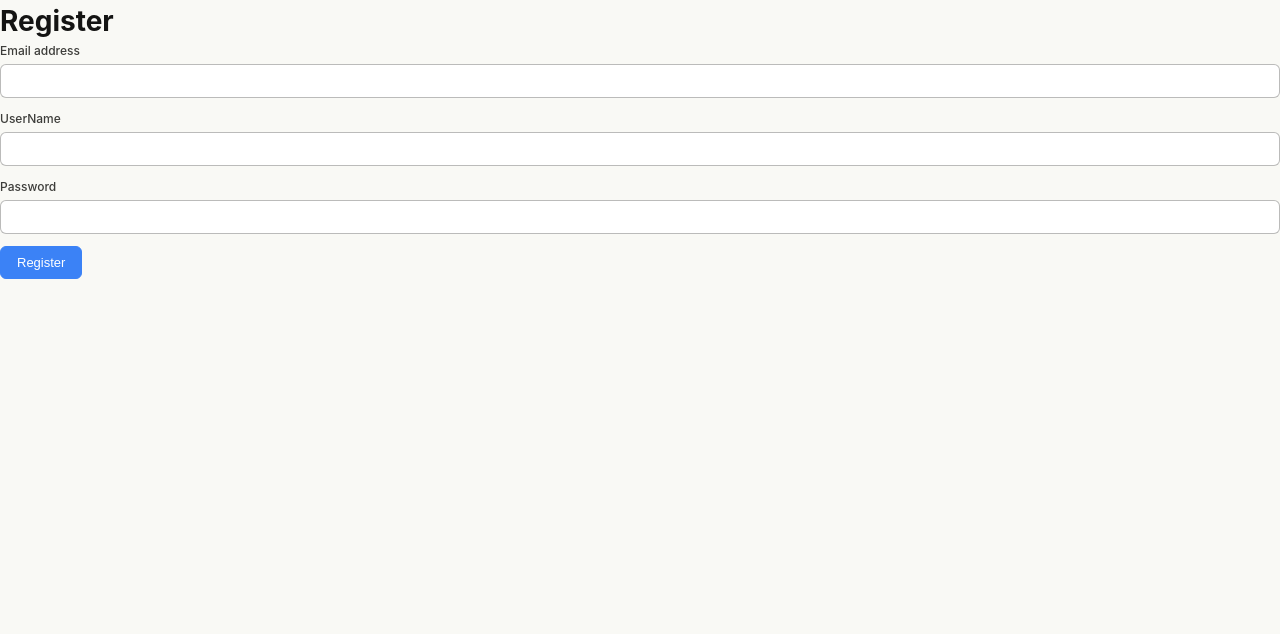
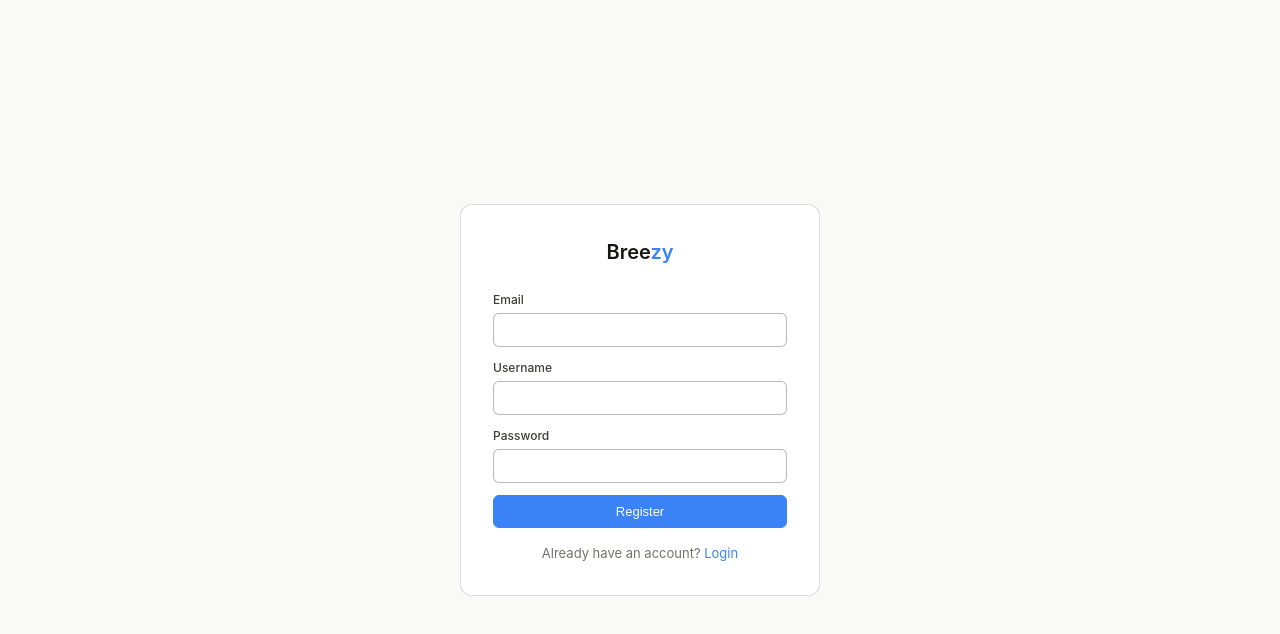
Before and after one commit to gstefan-dev/Breezy, a React (Vite) app in the folder breezy-frontend/: page /register in a window 1280 px wide. Shown: the top 634 px of the page. Built offline with nearby package versions, Linux system fonts and the light colour scheme.

Commit message:
Styling Register and Login page

```diff
--- a/breezy-frontend/src/index.css
+++ b/breezy-frontend/src/index.css
@@ -191,3 +191,33 @@ button:disabled { opacity: 0.5; cursor: not-allowed; }
 
 .participant { display: flex; align-items: center; gap: 8px; padding: 7px 0; border-bottom: 1px solid var(--border); }
 .participant:last-child { border-bottom: none; }
+
+.auth-page {
+    min-height: 100vh;
+    display: flex;
+    align-items: center;
+    justify-content: center;
+    background: var(--surface-0);
+}
+.auth-card {
+    background: var(--surface-2);
+    border: 1px solid var(--border);
+    border-radius: var(--radius-lg);
+    padding: 32px;
+    width: 100%;
+    max-width: 360px;
+}
+.auth-logo {
+    font-size: 20px;
+    font-weight: 600;
+    margin-bottom: 24px;
+    text-align: center;
+}
+.auth-logo span { color: var(--accent); }
+.auth-footer {
+    margin-top: 16px;
+    font-size: 13px;
+    color: var(--text-muted);
+    text-align: center;
+}
+.auth-footer a { color: var(--accent); text-decoration: none; }
--- a/breezy-frontend/src/pages/Login.tsx
+++ b/breezy-frontend/src/pages/Login.tsx
@@ -1,6 +1,7 @@
 import { useState } from "react";
-import {useNavigate} from "react-router-dom";
-import {useAuth} from "../context/AuthContext.tsx";
+import { useNavigate, Link } from "react-router-dom";
+import { useAuth } from "../context/AuthContext";
+import { API_BASE_URL } from "../config/api";
 
 function Login() {
     const [email, setEmail] = useState("");
@@ -14,29 +15,30 @@ function Login() {
         setError("");
 
         try {
-            const response = await fetch("https://localhost:44365/api/users/login", {
+            const response = await fetch(`${API_BASE_URL}/api/users/login`, {
                 method: "POST",
                 headers: { "Content-Type": "application/json" },
                 body: JSON.stringify({ Email: email, Password: password }),
             });
 
             if (!response.ok) {
-                throw new Error("Login failed");
+                setError("Invalid email or password.");
+                return;
             }
 
             const token = await response.text();
-            console.log("Token received:", token);
             login(token);
             navigate("/dashboard");
         } catch (err) {
             console.error(err);
-            setError("Invalid email or password.");
+            setError("Something went wrong. Please try again.");
         }
     }
 
     return (
-        <div>
-            <h1>Login</h1>
+        <div className="auth-page">
+            <div className="auth-card">
+                <div className="auth-logo">Bree<span>zy</span></div>
                 <form onSubmit={handleSubmit}>
                     <div>
                         <label htmlFor="email">Email</label>
@@ -45,6 +47,7 @@ function Login() {
                             type="email"
                             value={email}
                             onChange={(e) => setEmail(e.target.value)}
+                            required
                         />
                     </div>
                     <div>
@@ -54,11 +57,16 @@ function Login() {
                             type="password"
                             value={password}
                             onChange={(e) => setPassword(e.target.value)}
+                            required
                         />
                     </div>
-                {error && <p style={{ color: "red" }}>{error}</p>}
-                <button type="submit">Login</button>
+                    {error && <p style={{ color: "var(--text-danger)", fontSize: 13 }}>{error}</p>}
+                    <button type="submit" style={{ width: "100%" }}>Login</button>
                 </form>
+                <div className="auth-footer">
+                    Don't have an account? <Link to="/register">Register</Link>
+                </div>
+            </div>
         </div>
     );
 }
--- a/breezy-frontend/src/pages/Register.tsx
+++ b/breezy-frontend/src/pages/Register.tsx
@@ -1,17 +1,20 @@
 import { useState } from "react";
+import { useNavigate, Link } from "react-router-dom";
+import { API_BASE_URL } from "../config/api";
 
 function Register() {
     const [userEmail, setUserEmail] = useState("");
     const [userName, setUserName] = useState("");
     const [userPassword, setUserPassword] = useState("");
     const [error, setError] = useState("");
+    const navigate = useNavigate();
 
     async function handleSubmit(e: React.FormEvent<HTMLFormElement>) {
         e.preventDefault();
         setError("");
 
         try {
-            const response = await fetch("https://localhost:44365/api/users/register", {
+            const response = await fetch(`${API_BASE_URL}/api/users/register`, {
                 method: "POST",
                 headers: { "Content-Type": "application/json" },
                 body: JSON.stringify({
@@ -22,37 +25,40 @@ function Register() {
             });
 
             if (!response.ok) {
-                throw new Error("Register failed");
+                setError("Could not register. Please check your details.");
+                return;
             }
 
-            const user = await response.json();
-            console.log("User registered:", user);
+            navigate("/login");
         } catch (err) {
             console.error(err);
-            setError("Could not register. Please check your details.");
+            setError("Something went wrong. Please try again.");
         }
     }
 
     return (
-        <div>
-            <h1>Register</h1>
+        <div className="auth-page">
+            <div className="auth-card">
+                <div className="auth-logo">Bree<span>zy</span></div>
                 <form onSubmit={handleSubmit}>
                     <div>
-                    <label htmlFor="userEmail">Email address</label>
+                        <label htmlFor="userEmail">Email</label>
                         <input
                             id="userEmail"
                             type="email"
                             value={userEmail}
                             onChange={(e: React.ChangeEvent<HTMLInputElement>) => setUserEmail(e.target.value)}
+                            required
                         />
                     </div>
                     <div>
-                    <label htmlFor="userName">UserName</label>
+                        <label htmlFor="userName">Username</label>
                         <input
                             id="userName"
                             type="text"
                             value={userName}
                             onChange={(e: React.ChangeEvent<HTMLInputElement>) => setUserName(e.target.value)}
+                            required
                         />
                     </div>
                     <div>
@@ -62,11 +68,16 @@ function Register() {
                             type="password"
                             value={userPassword}
                             onChange={(e: React.ChangeEvent<HTMLInputElement>) => setUserPassword(e.target.value)}
+                            required
                         />
                     </div>
-                {error && <p style={{ color: "red" }}>{error}</p>}
-                <button type="submit">Register</button>
+                    {error && <p style={{ color: "var(--text-danger)", fontSize: 13 }}>{error}</p>}
+                    <button type="submit" style={{ width: "100%" }}>Register</button>
                 </form>
+                <div className="auth-footer">
+                    Already have an account? <Link to="/login">Login</Link>
+                </div>
+            </div>
         </div>
     );
 }
```
Lines whose indentation alone changed are shown as unchanged.
